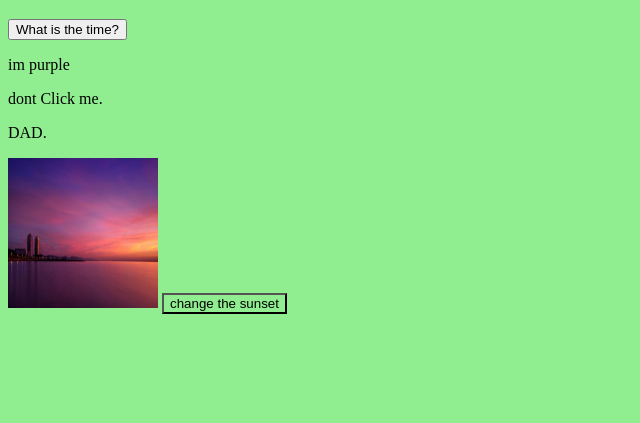
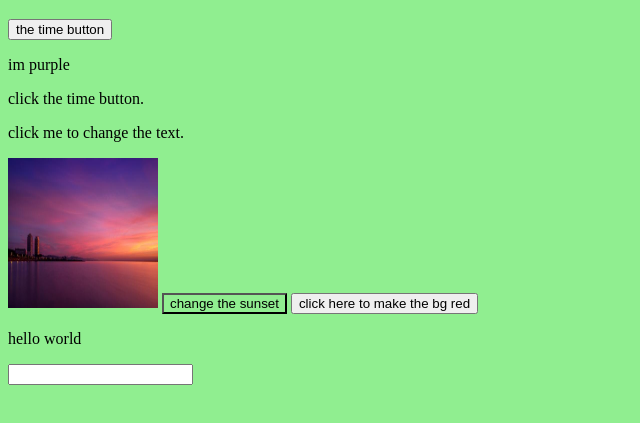
Before and after one commit to Lukas-K456/unit-4-02, a plain HTML site: page index.html in a window 1280 px wide. Shown: the part 61-484 px from the top of the page, without its empty margins (0-640 px from the left). Drawn offline with Linux system fonts and the light colour scheme.

Commit message:
text box

```diff
--- a/index.html
+++ b/index.html
@@ -4,23 +4,23 @@
     <title>
       hello world
     </title>
-    <body style="background-color:lightgreen">
+    <body id="bdy" style="background-color:lightgreen">
     <h1>
       hello world
     </h1>
 
 
-    <button onclick="getElementById('demo').innerHTML = Date()">What is the time?</button>
+    <button onclick="getElementById('demo').innerHTML = Date()">the time button</button>
 
 <p id="expert" onclick="myFunction()">im purple</p>
 
-<p id="demo" onclick="myFunction2()"> dont Click me.</p>
+<p id="demo" onclick="myFunction2()"> click the time button.</p>
 
-<p id="demo2" onclick="myFunction3()">DAD.</p>
+<p id="demo2" onclick="myFunction3()">click me to change the text.</p>
 
 <script>
 function myFunction3() {
-  document.getElementById("demo2").innerHTML="LUKAS"
+  document.getElementById("demo2").innerHTML="this text changed when you cicked"
 }
 </script>
 
@@ -32,7 +32,7 @@ function myFunction() {
 
 <script>
 function myFunction2() {
-  document.getElementById("demo").innerHTML = "i said dont click me!";
+  document.getElementById("demo").innerHTML = "i said click the time button!";
 }
 
 </script>
@@ -46,8 +46,22 @@ change the sunset
 </button>
 
 
+<button id="bgcolor" onclick="document.body.style.backgroundColor = 'red'">click here to make the bg red
 
 
-    </body>
+
+</button>
+
+
+<p> hello world </p>
+<input type="text"><br></input>
+
+
+
+<script>
+
+
+
+</body>
 
 </html>
```
